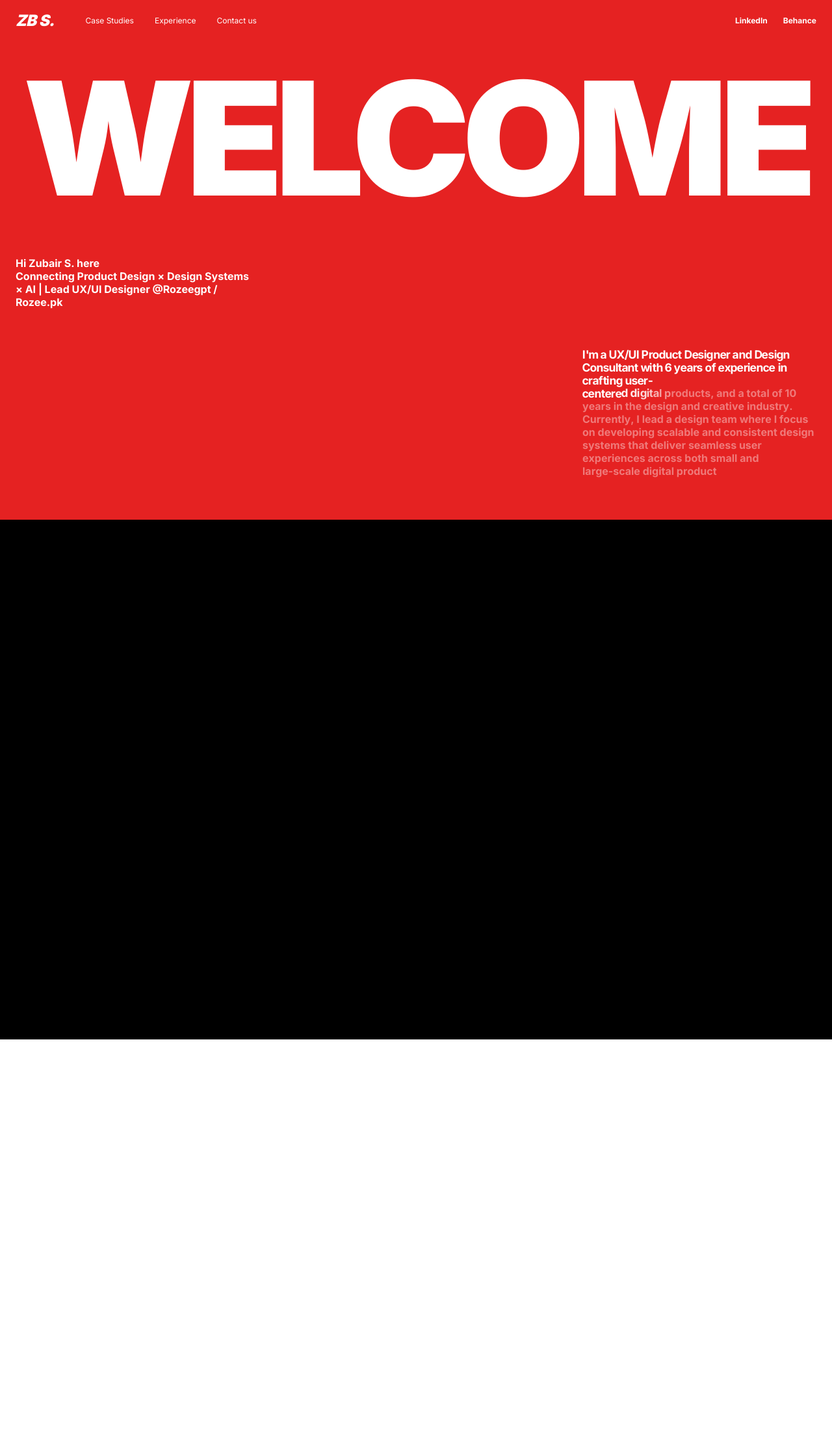
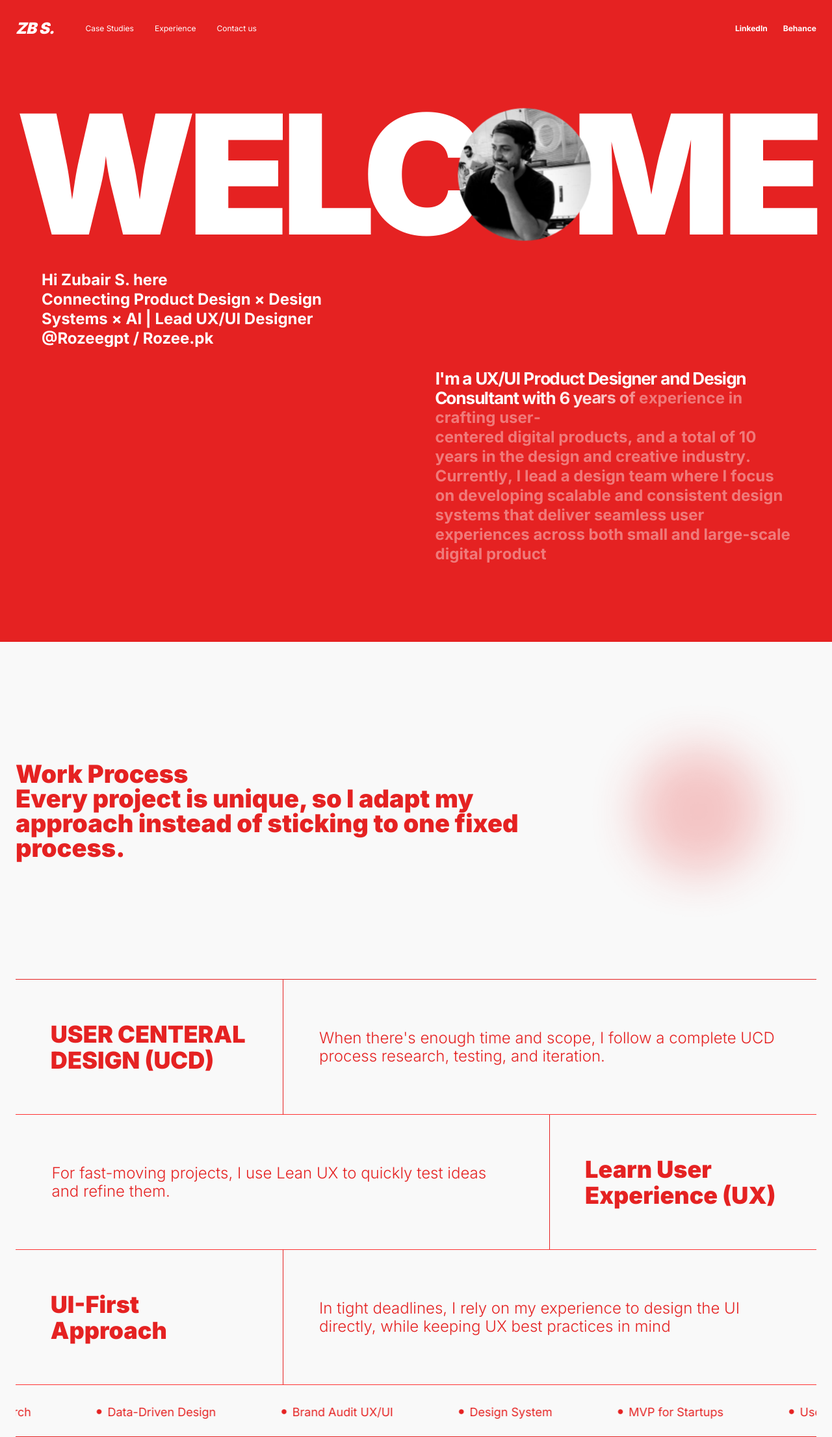
Before and after one commit to talha-amr/Client-Portfolio, a React (Vite) app: page / in a window 1280 px wide. Shown: the whole page at 65% size. Before the commit the page ends 1600 px from the top, so only its background shows below. Built offline with nearby package versions, Linux system fonts and the light colour scheme.

Commit message:
completed grid section

```diff
--- a/src/App.jsx
+++ b/src/App.jsx
@@ -1,4 +1,5 @@
 import './App.css'
+import Grid from './components/Grid';
 import Hero from './components/Hero'
 import Navbar from './components/NavBar'
 import gsap from "gsap";
@@ -11,7 +12,7 @@ function App() {
     <>
       <Navbar/>
       <Hero/>
-      <div className="bg-black min-h-screen h-screen"></div>
+      <Grid/>
     </>
   )
 }
--- /dev/null
+++ b/src/components/Grid.jsx
@@ -0,0 +1,96 @@
+import React from 'react'
+import { useRef } from 'react';
+import gsap from 'gsap';
+import { useGSAP } from '@gsap/react';
+
+
+const Grid = () => {
+
+    return (
+        <>
+            <section className="min-h-screen bg-[#F9F9F9] " id="grid">
+                <div className="container mx-auto md:px:1 lg:px-6  text-[#E52222] relative">
+                    <div className="work-process   ">
+                        <div className="flex h-[65vh] flex-row items-center border-b-1 border-[#E52222]">
+                            <p className="font-black text-2xl sm:text-3xl md:text-[38px] max-w-[70%] leading-none">
+                                Work Process<br />
+                                Every project is unique, so I adapt my approach instead of sticking to one fixed process.
+                            </p>
+                            <div className="ml-2 animate-float">
+                                <img
+                                    src="/Ellipse-55.png"
+                                    alt="layer-blur"
+                                    className="w-full h-full object-contain"
+                                />
+                            </div>
+                        </div>
+                        <div className="grid-container ">
+                            <div className="grid-item">
+                                <h3 className='text-4xl font-black max-w-[80%]'>USER CENTERAL DESIGN (UCD)</h3>
+
+                            </div>
+                            <div className="grid-item border-s-1 border-[#E52222]  span-cols-2">
+                                <p className='text-[1.5rem] leading-7 font-light max-w-[90%]'>When there's enough time and scope, I follow a complete UCD
+                                    process research, testing, and iteration.</p>
+                            </div>
+                            <div className="grid-item   span-cols-2">
+                                <p className='text-[1.5rem] leading-7 font-light max-w-[90%]'>For fast-moving projects, I use Lean UX to quickly test ideas and refine them.</p>
+                            </div>
+                            <div className="grid-item border-s-1 border-[#E52222]">
+                                <h3 className='text-4xl font-black max-w-[80%]'>Learn User Experience (UX)</h3>
+                            </div>
+                            <div className="grid-item">
+                                <h3 className='text-4xl font-black max-w-[80%]'>UI-First Approach</h3>
+
+                            </div>
+                            <div className="grid-item border-s-1 border-[#E52222]  span-cols-2">
+                                <p className='text-[1.5rem]  leading-7 font-light max-w-[90%]'>In tight deadlines, I rely on my experience to design the UI directly, while keeping UX best practices in mind</p>
+                            </div>
+                        </div>
+
+                        {/* Updated Marquee Section - Only this part is modified */}
+                        <div className="w-full overflow-hidden border-b border-[#E52222] h-20 flex items-center marquee-wrapper">
+                            <div className="flex whitespace-nowrap marquee-container">
+                                {/* First set */}
+                                <span className="mr-25 text-lg">
+                                    <span className="font-black text-2xl mr-2">•</span>MVP for Startups
+                                </span>
+                                <span className="mr-25 text-lg">
+                                    <span className="font-black text-2xl mr-2">•</span>User Research
+                                </span>
+                                <span className="mr-25 text-lg">
+                                    <span className="font-black text-2xl mr-2">•</span>Data-Driven Design
+                                </span>
+                                <span className="mr-25 text-lg">
+                                    <span className="font-black text-2xl mr-2">•</span>Brand Audit UX/UI
+                                </span>
+                                <span className="mr-25 text-lg">
+                                    <span className="font-black text-2xl mr-2">•</span>Design System
+                                </span>
+                                {/* Second set for seamless loop */}
+                                <span className="mr-25 text-lg">
+                                    <span className="font-black text-2xl mr-2">•</span>MVP for Startups
+                                </span>
+                                <span className="mr-25 text-lg">
+                                    <span className="font-black text-2xl mr-2">•</span>User Research
+                                </span>
+                                <span className="mr-25 text-lg">
+                                    <span className="font-black text-2xl mr-2">•</span>Data-Driven Design
+                                </span>
+                                <span className="mr-25 text-lg">
+                                    <span className="font-black text-2xl mr-2">•</span>Brand Audit UX/UI
+                                </span>
+                                <span className="mr-25 text-lg">
+                                    <span className="font-black text-2xl mr-2">•</span>Design System
+                                </span>
+                            </div>
+                        </div>
+                    </div>
+                </div>
+            </section>
+
+        </>
+    )
+}
+
+export default Grid
--- a/src/components/Hero.jsx
+++ b/src/components/Hero.jsx
@@ -11,7 +11,6 @@ const Hero = () => {
         // Make sure the element exists before creating SplitText
         const animElement = document.querySelector(".anim");
         if (!animElement) return;
-
         let split = new SplitText(".anim", { type: "words,chars" });
 
         gsap.fromTo(
@@ -21,7 +20,7 @@ const Hero = () => {
             },
             {
                 opacity: 1,
-        scale:1.09,
+                scale: 1.09,
                 duration: 1, // Add duration for smoother animation
                 ease: "power2.out", // Add easing
                 scrollTrigger: {
@@ -34,23 +33,32 @@ const Hero = () => {
                 stagger: 0.06,
             }
         );
-
         // Cleanup function
         return () => split.revert();
     }, []);
 
     return (
-    <section className="min-h-dvh w-screen bg-[#E52222] py-3" id='hero'>
-      <div className="container mx-auto px-6 text-white">
-        <div className="flex flex-col justify-start gap-15 leading-tight">
-          <p className='text-white [font-size:clamp(3rem,18.99vw,18.9rem)] text-center pt-20 uppercase font-black tracking-tighter leading-none'>
-            WELCOME
-          </p>
-          <p className='text-base font-bold max-w-90 leading-tight'>
+        <section className="min-h-dvh w-screen bg-[#E52222] py-30" id='hero'>
+            <div className="container mx-auto md:px:1 lg:px-6 text-white">
+                <div className="flex flex-col justify-start gap-5 leading-tight">
+
+                    <div className='flex items-center justify-center text-[19vw] md:text-[9.5rem] lg:text-[12.9rem] xl:text-[16rem] 2xl:text-[19rem] text-start  md:pt-2 lg:pt-5 uppercase font-black tracking-tighter leading-none text-white'>
+                        <span>WELC</span>
+                        <div className='inline-block aspect-square w-[0.8em]  -mx-[0.12em] flex-shrink-0 rounded-full bg-white overflow-hidden relative z-10 animate-float'>
+                            <img
+                                src="/portfoliopic-zubair.jpg"
+                                alt="Profile"
+                                className="w-full h-full object-cover"
+                            />
+                        </div>
+                        <span>ME</span>
+                    </div>
+
+                    <p className='md:text-[1rem] lg:text-[1.5rem] font-bold max-w-120 text-start leading-tight ms-10'>
                         Hi Zubair S. here<br />
                         Connecting Product Design × Design Systems × AI | Lead UX/UI Designer @Rozeegpt / Rozee.pk
                     </p>
-          <p className='self-end text-base font-bold max-w-90  anim leading-tight'>
+                    <p className='self-end md:text-[1rem] lg:text-[1.5rem] mt-3 font-bold max-w-[45%] anim leading-tight me-8'>
                         I'm a UX/UI Product Designer and Design Consultant with 6 years of experience in crafting user-
                         <br />
                         centered digital products, and a total of 10 years in the design and creative industry.
--- a/src/components/NavBar.jsx
+++ b/src/components/NavBar.jsx
@@ -3,7 +3,7 @@ import React from "react";
 export default function Navbar() {
   return (
     <nav className="font-inter absolute top-0 left-0 w-full z-50">
-      <div className="container mx-auto px-6 py-4 flex items-center justify-between text-white">
+      <div className="container mx-auto px-6 py-7 flex items-center justify-between text-white">
 
         {/* Brand + Nav links */}
         <div className="flex items-center space-x-12">
@@ -14,13 +14,13 @@ export default function Navbar() {
 
           {/* Nav links */}
           <div className="hidden md:flex text-xs items-center space-x-8 font-regular">
-            <a href="#case-studies" className="hover:opacity-70 transition">
+            <a href="#case-studies" className="nav-hover-btn">
               Case Studies
             </a>
-            <a href="#experience" className="hover:opacity-70 transition">
+            <a href="#experience" className="nav-hover-btn">
               Experience
             </a>
-            <a href="#contact" className="hover:opacity-70 transition">
+            <a href="#contact" className="nav-hover-btn">
               Contact us
             </a>
           </div>
@@ -32,7 +32,7 @@ export default function Navbar() {
             href="https://www.linkedin.com"
             target="_blank"
             rel="noreferrer"
-            className="hover:opacity-70 transition"
+            className="nav-hover-btn"
           >
             LinkedIn
           </a>
@@ -40,7 +40,7 @@ export default function Navbar() {
             href="https://www.behance.net"
             target="_blank"
             rel="noreferrer"
-            className="hover:opacity-70 transition"
+            className="nav-hover-btn"
           >
             Behance
           </a>
--- a/src/index.css
+++ b/src/index.css
@@ -7,4 +7,83 @@ body{
   margin: 0;
   padding: 0;
   font-family: "Inter",sans-serif;
+  overflow-x: hidden;
 }
+@keyframes float {
+  0% {
+    transform: translate(0, 0);
+  }
+  50% {
+    transform: translate(-10px, 10px); /* move bottom-left */
+  }
+  100% {
+    transform: translate(0, 0);
+  }
+}
+
+.animate-float {
+  animation: float 2s ease-in-out infinite;
+}
+.nav-hover-btn {
+  @apply relative cursor-pointer
+         after:absolute after:-bottom-0.5 after:left-0 after:h-[2px] after:w-full
+         after:bg-neutral-800 dark:after:bg-white after:scale-x-0 after:origin-right
+         after:transition-transform after:duration-300 after:ease-[cubic-bezier(0.65_0.05_0.36_1)]
+         hover:after:scale-x-100 hover:after:origin-left;
+}
+.work-process {
+
+
+}
+
+.grid-container {
+  display: grid;
+  grid-template-columns: repeat(3, 1fr);
+  grid-auto-rows: 13rem;
+
+}
+
+.grid-item {
+  border-bottom: 1px solid #f33;
+  padding: 1rem;
+  display: flex;           /* enable flexbox */
+  flex-direction: row;  /* stack heading and paragraph vertically */
+  justify-content: center; /* vertical centering */
+  align-items: center;     /* horizontal centering */
+
+}
+.span-cols-2 {
+  grid-column: span 2;
+}
+
+
+
+@keyframes marquee {
+  0% {
+    transform: translateX(0%);
+  }
+  100% {
+    transform: translateX(-50%);
+  }
+}
+
+.marquee-container {
+  animation: marquee 20s linear infinite;
+  width: max-content;
+}
+
+/* Optional: Pause on hover */
+.marquee-container:hover {
+  animation-play-state: paused;
+}
+
+/* Performance optimization */
+.marquee-container {
+  will-change: transform;
+}
+
+/* Ensure smooth rendering */
+.marquee-wrapper {
+  backface-visibility: hidden;
+  perspective: 1000px;
+}
--- a/src/main.jsx
+++ b/src/main.jsx
@@ -1,5 +1,6 @@
 import { StrictMode } from 'react'
 import { createRoot } from 'react-dom/client'
+import "@fontsource/inter/300.css";  // light
 import "@fontsource/inter/400.css";  // Regular
 import "@fontsource/inter/500.css";  // Medium
 import "@fontsource/inter/700.css";  // Bold
```
Also changed, not shown: src/components/Work.jsx (added, +11 -0 lines), public/Ellipse-55.png (added), public/portfoliopic-zubair.jpg (added). Lines whose indentation alone changed are shown as unchanged.
